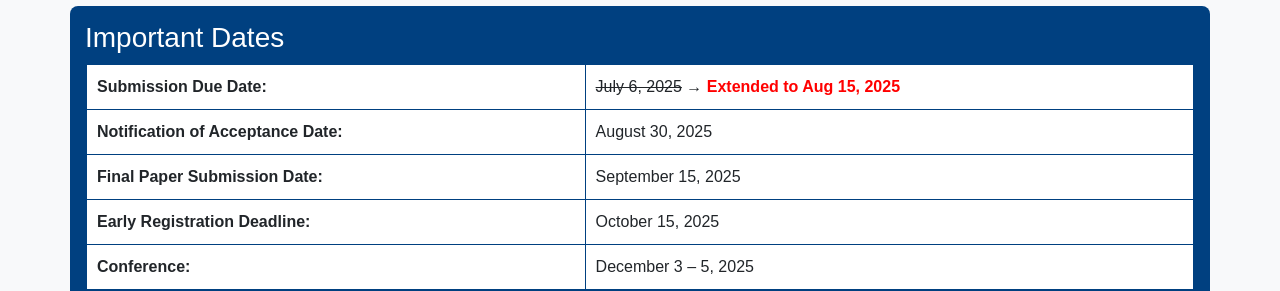
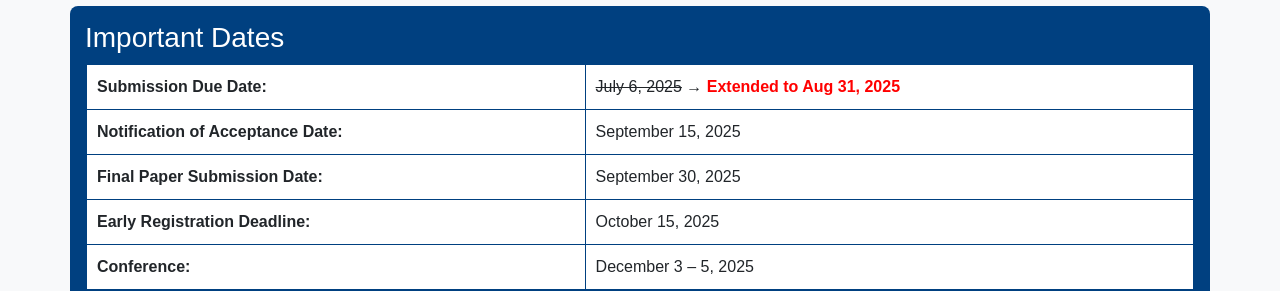
Before and after one commit to icea2025/latrobe, a Jekyll site: the page index.html, which Jekyll copies as it is, in a window 1280 px wide and 900 px high, scrolled down 1123 px, cut to the strip 182-473 px from the top of the window. Built offline with Jekyll 4.4.1, drawn with Linux system fonts in a browser that asks for light colours.

Commit message:
Update index.html

```diff
--- a/index.html
+++ b/index.html
@@ -163,11 +163,11 @@
         <tr>
   <td><strong>Submission Due Date:</strong></td>
   <td>
-    <del>July 6, 2025</del> → <span style="color:red; font-weight:bold;">Extended to Aug 15, 2025</span>
+    <del>July 6, 2025</del> → <span style="color:red; font-weight:bold;">Extended to Aug 31, 2025</span>
   </td>
 </tr>
-        <tr><td><strong>Notification of Acceptance Date:</strong></td><td>August 30, 2025</td></tr>
-        <tr><td><strong>Final Paper Submission Date:</strong></td><td>September 15, 2025</td></tr>
+        <tr><td><strong>Notification of Acceptance Date:</strong></td><td>September 15, 2025</td></tr>
+        <tr><td><strong>Final Paper Submission Date:</strong></td><td>September 30, 2025</td></tr>
         <tr><td><strong>Early Registration Deadline:</strong></td><td>October 15, 2025</td></tr>
         <tr><td><strong>Conference:</strong></td><td>December 3 – 5, 2025</td></tr>
       </tbody>
```
